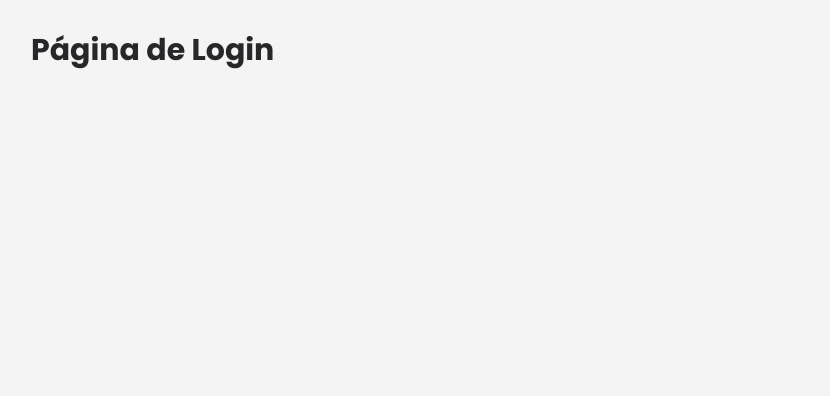
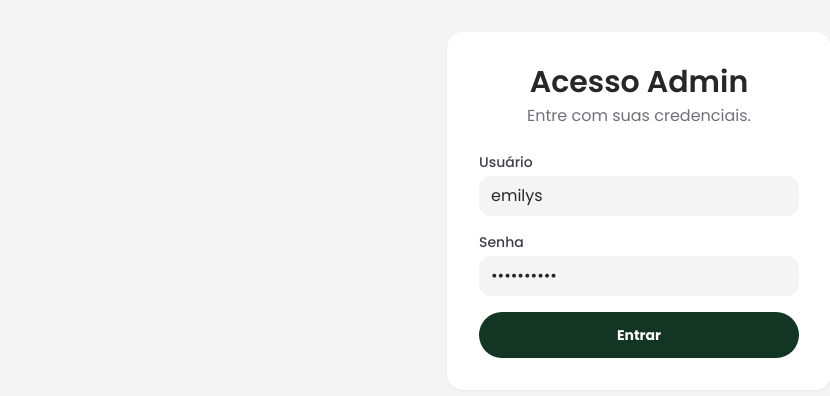
Before and after one commit to FerrariAle/agendamento-app-react, a React (Vite) app: page /login in a window 1280 px wide. Shown: the top 396 px of the page, without its empty margins (1-831 px from the left). Built offline with nearby package versions, Linux system fonts and the light colour scheme.

Commit message:
feat: implementar autenticação de usuário com contexto e rotas protegidas

```diff
--- a/package.json
+++ b/package.json
@@ -13,6 +13,7 @@
     "date-fns": "^4.1.0",
     "react": "^19.1.1",
     "react-dom": "^19.1.1",
+    "react-hook-form": "^7.64.0",
     "react-router-dom": "^7.9.3"
   },
   "devDependencies": {
--- a/src/App.jsx
+++ b/src/App.jsx
@@ -21,8 +21,8 @@ function App() {
           <Route path="/login" element={<LoginPage />} />
 
           {/* Rotas de Admin (Protegidas) */}
-          <Route path="/admin/dashboard" element={<ProtectedRoute><AdminDashboardPage /></ProtectedRoute>} />
-          <Route path="/admin" element={<ProtectedRoute><AdminDashboardPage /></ProtectedRoute>} />
+          <Route path="/admin/dashboard" element={<ProtectedRoute role="admin"><AdminDashboardPage /></ProtectedRoute>} />
+          <Route path="/admin" element={<ProtectedRoute role="admin"><AdminDashboardPage /></ProtectedRoute>} />
         </Routes>
       </main>
     </div>
--- a/src/components/ProtectedRoute.jsx
+++ b/src/components/ProtectedRoute.jsx
@@ -1,3 +1,20 @@
-export default function ProtectedRoute({ children }) {
+import { Navigate } from "react-router-dom";
+import { useAuth } from "../context/AuthContext";
+
+export default function ProtectedRoute({ children, role }) {
+    const { user, token, isInitializing } = useAuth();
+
+    if (isInitializing) {
+        return null;
+    }
+
+    if (!token) {
+        return <Navigate to="/login" replace />
+    }
+
+    if (role && user?.role !== role) {
+        return <Navigate to="/" replace />
+    }
+
     return children;
 }
--- a/src/context/AuthContext.jsx
+++ b/src/context/AuthContext.jsx
@@ -0,0 +1,100 @@
+import { createContext, useState, useContext, useEffect } from "react";
+import { useNavigate } from "react-router-dom";
+
+// 1. Cria o nome do contexo
+const AuthContext = createContext();
+
+// 2. Cria o componente Provedor que gerenciará o estado
+export default function AuthProvider({ children }) {
+    const [user, setUser] = useState(null);
+    const [token, setToken] = useState(null);
+    const [isAuthenticating, setIsAuthenticating] = useState(false);
+    const [isInitializing, setIsInitializing] = useState(true);
+    const navigate = useNavigate();
+
+    // 3. Verifica se já existe ume sessão salva no navegador
+    useEffect(() => {
+        try {
+            const storedToken = localStorage.getItem('token');
+            const storedUser = localStorage.getItem('user');
+            if (storedToken && storedUser) {
+                setToken(storedToken);
+                setUser(JSON.parse(storedUser));
+            }
+        } catch (error) {
+            console.error('Falha ao carregar sessão do localStorage', error);
+        } finally {
+            setIsInitializing(false);
+        }
+    }, []);
+
+    // 5. Função de Login
+    const login = async (username, password) => {
+        setIsAuthenticating(true);
+        try {
+            const response = await fetch('https://dummyjson.com/auth/login', {
+                method: 'POST',
+                headers: { 'Content-Type': 'application/json' },
+                body: JSON.stringify({ username, password }),
+            });
+            const data = await response.json();
+            if (!response.ok) throw new Error(data.message || 'Falha no login');
+
+            let userRole = 'client';
+            if (data.username === 'emilys') {
+                userRole = 'admin';
+            }
+
+            const userWithRole = { ...data, role: userRole };
+
+            const { accessToken: receivedToken, ...userData } = userWithRole;
+
+            setUser(userData);
+            setToken(receivedToken);
+            localStorage.setItem('user', JSON.stringify(userData));
+            localStorage.setItem('token', receivedToken);
+
+            // 6. Redirecionamento condicional
+            if (userRole === 'admin') {
+                navigate('/admin/dashboard');
+            } else {
+                navigate('/');
+            }
+
+        } catch (error) {
+            logout();
+            throw error;
+        } finally {
+            setIsAuthenticating(false);
+        }
+    };
+
+    // 7. Função de Logout
+    const logout = () => {
+        setUser(null);
+        setToken(null);
+        localStorage.removeItem('user');
+        localStorage.removeItem('token');
+        navigate('/login');
+    };
+
+    const value = { user, token, isAuthenticating, isInitializing, login, logout };
+
+    if (isInitializing) {
+        return (
+            <div className="flex h-screen w-screen items-center justify-center bg-zinc-100">
+                <p className="text-lg text-zinc-500">Carregando...</p>
+            </div>
+        );
+    }
+
+    return <AuthContext.Provider value={value}>{children}</AuthContext.Provider>
+}
+
+export function useAuth() {
+    const context = useContext(AuthContext);
+    if (context === undefined) {
+        throw new Error('useAuth deve ser usando dentro de um AuthProvider');
+    }
+    return context;
+}
--- a/src/main.jsx
+++ b/src/main.jsx
@@ -3,11 +3,14 @@ import { createRoot } from 'react-dom/client'
 import './index.css'
 import App from './App.jsx'
 import { BrowserRouter } from 'react-router-dom'
+import AuthProvider from './context/AuthContext.jsx'
 
 createRoot(document.getElementById('root')).render(
   <StrictMode>
     <BrowserRouter>
-      <App />
+      <AuthProvider>
+        <App />
+      </AuthProvider>
     </BrowserRouter>
   </StrictMode>,
 )
--- a/src/pages/LoginPage.jsx
+++ b/src/pages/LoginPage.jsx
@@ -1,3 +1,72 @@
+import { useState } from "react";
+import { useForm } from 'react-hook-form';
+import { useAuth } from "../context/AuthContext";
+
 export default function LoginPage() {
-    return <div><h1 className="text-3xl font-bold">Página de Login</h1></div>;
+    // 1. Estado local para erros vindos da API
+    const [apiError, setApiError] = useState(null);
+
+    const { login, isAuthenticating } = useAuth();
+
+    const { register, handleSubmit, formState: { errors } } = useForm();
+
+    // 2. Função callback para o formulário
+    const onSubmit = async (data) => {
+        setApiError(null);
+        try {
+            await login(data.username, data.password);
+        } catch (err) {
+            setApiError(err.message);
+        }
+    };
+
+    return (
+        <div className="flex justify-center items-center h-full w-full">
+            <div className="w-full max-w-sm p-8 bg-white rounded-2xl shadow-sm">
+                <h1 className="text-3xl font-semibold text-zinc-800 text-center mb-1">Acesso Admin</h1>
+                <p className="text-zinc-500 text-center mb-6">Entre com suas credenciais.</p>
+
+                {apiError && (
+                    <div className="bg-red-100 border-l-4 border-red-500 text-red-700 p-4 mb-4 rounded-md" role="alert">
+                        <p className="font-bold">Falha no Login</p>
+                        <p>{apiError}</p>
+                    </div>
+                )}
+
+                <form onSubmit={handleSubmit(onSubmit)} className="space-y-4">
+                    <div>
+                        <label htmlFor="username" className="block text-sm font-medium text-zinc-700">Usuário</label>
+                        <input
+                            id="username"
+                            type="text"
+                            defaultValue="emilys"
+                            {...register('username', { required: 'O nome de usuário é obrigatório.' })}
+                            className="mt-1 block w-full px-3 py-2 bg-zinc-100 border-none rounded-xl focus:outline-none focus:ring-2 focus:ring-primary-500"
+                        />
+                        {errors.username && <p className="text-red-500 text-xs mt-1">{errors.username.message}</p>}
+                    </div>
+                    <div>
+                        <label htmlFor="password" className="block text-sm font-medium text-zinc-700">Senha</label>
+                        <input
+                            id="password"
+                            type="password"
+                            defaultValue="emilyspass"
+                            {...register('password', { required: 'A senha é obrigatória.' })}
+                            className="mt-1 block w-full px-3 py-2 bg-zinc-100 border-none rounded-xl focus:outline-none focus:ring-2 focus:ring-primary-500"
+                        />
+                        {errors.password && <p className="text-red-500 text-xs mt-1">{errors.password.message}</p>}
+                    </div>
+                    <div>
+                        <button
+                            type="submit"
+                            disabled={isAuthenticating}
+                            className="w-full flex justify-center py-3 px-4 mt-2 border border-transparent rounded-full shadow-sm text-sm font-bold text-white bg-primary-900 hover:bg-primary-800 disabled:bg-zinc-400"
+                        >
+                            {isAuthenticating ? "Entrando..." : "Entrar"}
+                        </button>
+                    </div>
+                </form>
+            </div>
+        </div>
+    )
 }
```
Also changed, not shown: src/components/Header.jsx (+46 -15 lines), 1 other file (tests, documents, lock files or other folders).
